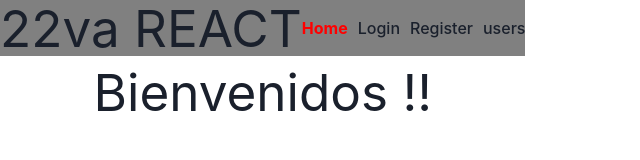
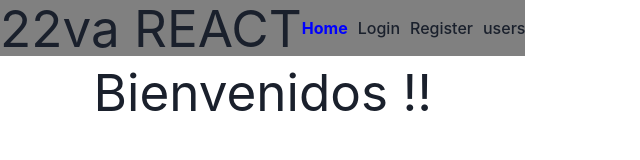
Before and after one commit to veromartina/EjercitacionClase5EnAdelanteReact, a React (Vite) app in the folder ejercicios/: page / in a window 1280 px wide. In both pictures the pointer is over the link "Home". Shown: the top 160 px of the page, without its empty margins (0-640 px from the left). Built offline with nearby package versions, Linux system fonts and the light colour scheme.

Commit message:
se agregan comentarios

```diff
--- a/ejercicios/src/App.css
+++ b/ejercicios/src/App.css
@@ -28,7 +28,7 @@
 }
 
 .active:hover {
-	color: red;
+	color: rgb(0, 0, 255);
 }
 
 .user-list {
```
Also changed, not shown: ejercicios/src/layout/Header1.jsx (+7 -0 lines).
